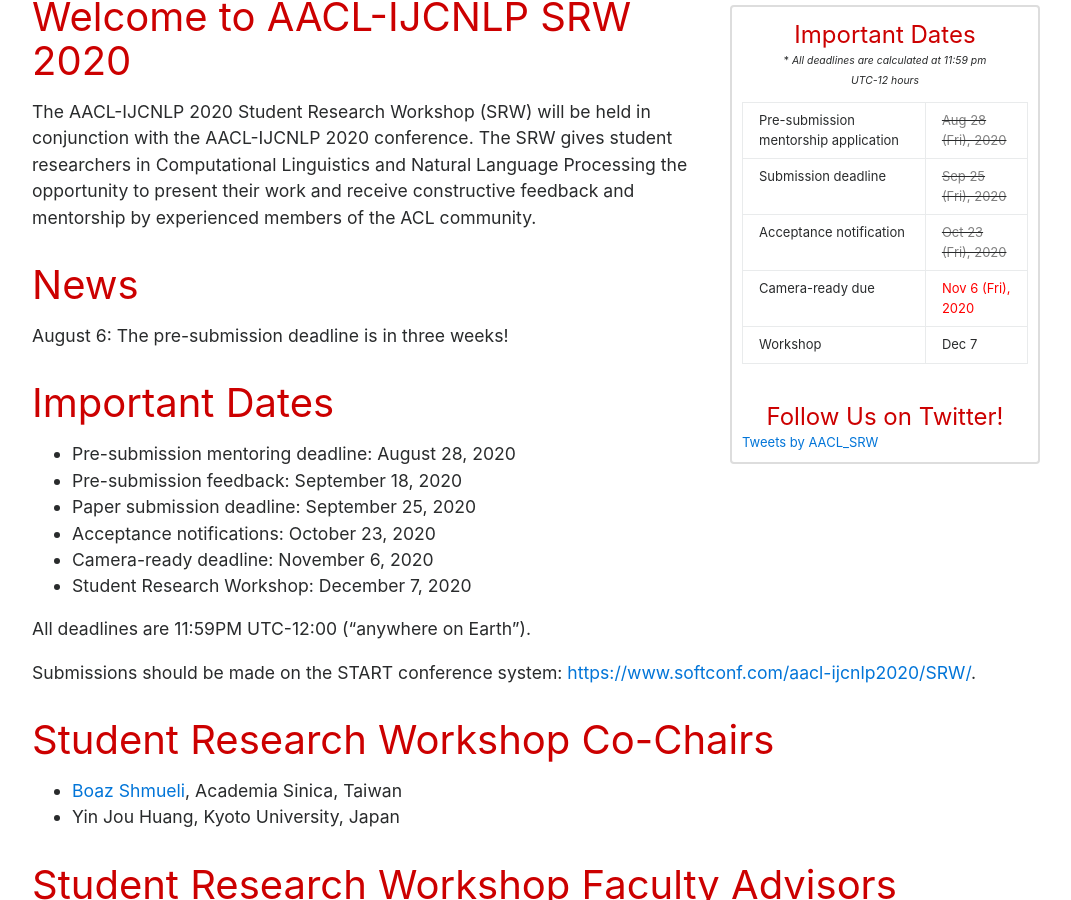
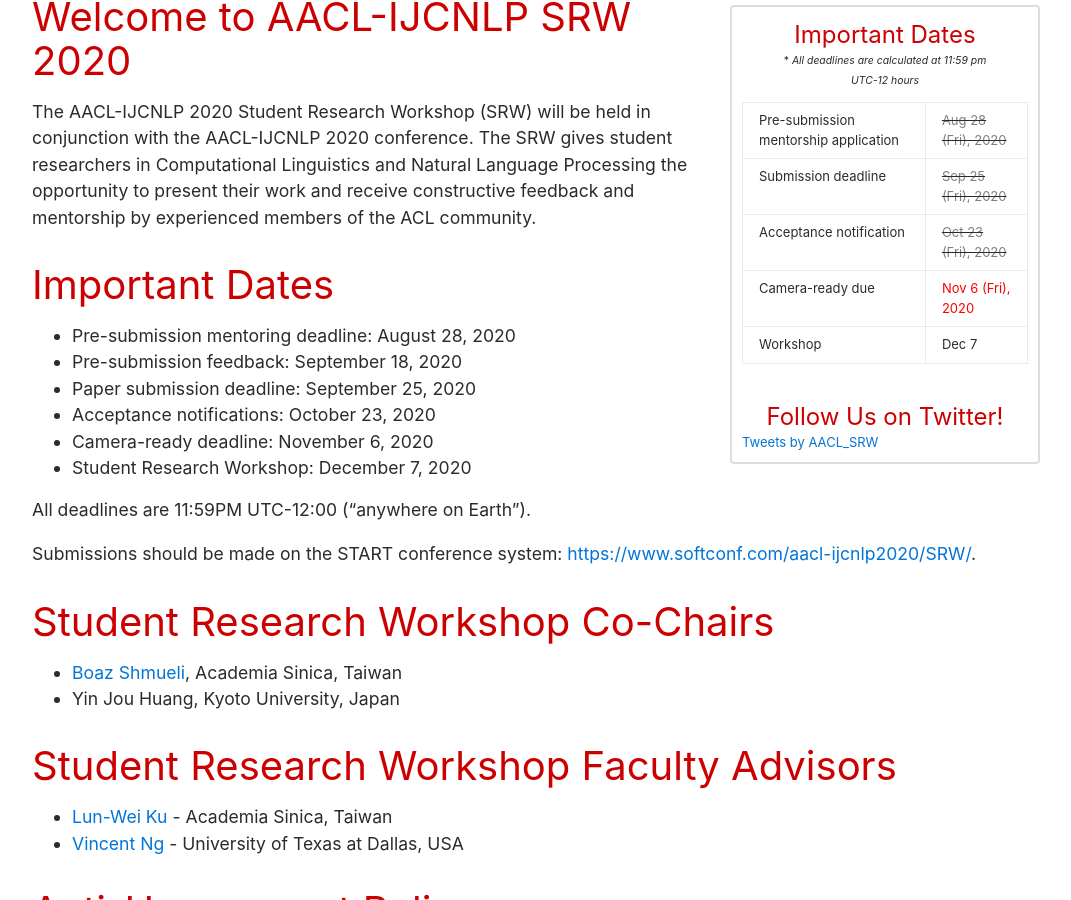
Before and after one commit to aacl2023-srw/aacl2023-srw.github.io, a Jekyll site: the page built from index.md, in a window 1280 px wide and 900 px high, scrolled down 655 px. Shown: the whole window, without its empty margins (104-1175 px from the left). Built offline with Jekyll 4.4.1, drawn with Linux system fonts in a browser that asks for light colours; comment, search, counter and statistics services are not loaded; part of the change alters nothing that is shown.

Commit message:
remove news

```diff
--- a/index.md
+++ b/index.md
@@ -10,13 +10,6 @@ order: 1
 # Welcome to AACL-IJCNLP SRW 2020
 The AACL-IJCNLP 2020 Student Research Workshop (SRW) will be held in conjunction with the AACL-IJCNLP 2020 conference. The SRW gives student researchers in Computational Linguistics and Natural Language Processing the opportunity to present their work and receive constructive feedback and mentorship by experienced members of the ACL community.
 
-# News
-August 6: The pre-submission deadline is in three weeks!
-<!-- Jan 18: Pre-mentoring feedback is on the way!
-March 6: The final submission deadline is today. Upload your submissions before 11.59PM UTC-12.
-April 16: Notifications of acceptance to the SRW 2020 will be released tomorrow!
-July 6-8: The SRW presentations will be held as part of the main ACL conference!
--->
 
 # Important Dates
 
```
